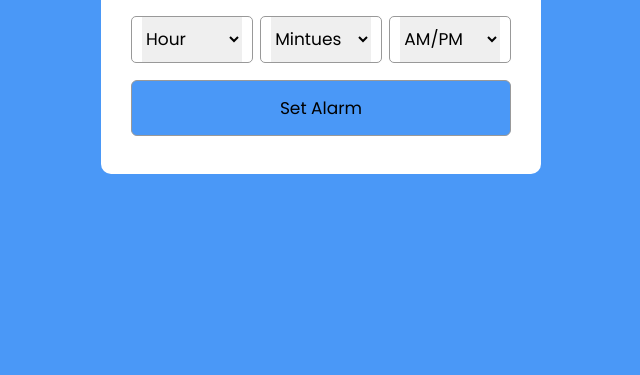
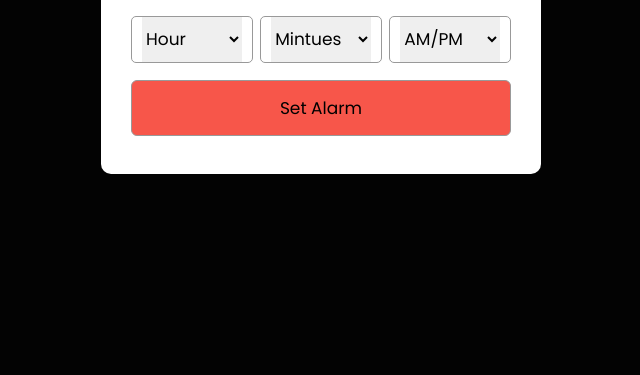
Before and after one commit to s-kvng/Simple-Alarm-Clock, a plain HTML site: page AlarmPage/index.html in a window 1280 px wide. Shown: the part 425-800 px from the top of the page, without its empty margins (319-959 px from the left). Drawn offline with Linux system fonts and the light colour scheme.

Commit message:
Update style.css
changed the background color

```diff
--- a/StylePage/style.css
+++ b/StylePage/style.css
@@ -15,7 +15,7 @@ body, .wrapper, .content{
 
 body{
     min-height: 100vh;
-    background: #4a98f7;
+    background: #030303;
 }
 .wrapper{
    width: 440px;
@@ -68,6 +68,6 @@ body{
     margin-top: 17px;
     height: 3.5rem;
     border: 1px solid #999;
-    background: #4a98f7;
+    background: #f7564a;
     font-size: 17px;
 }
```
